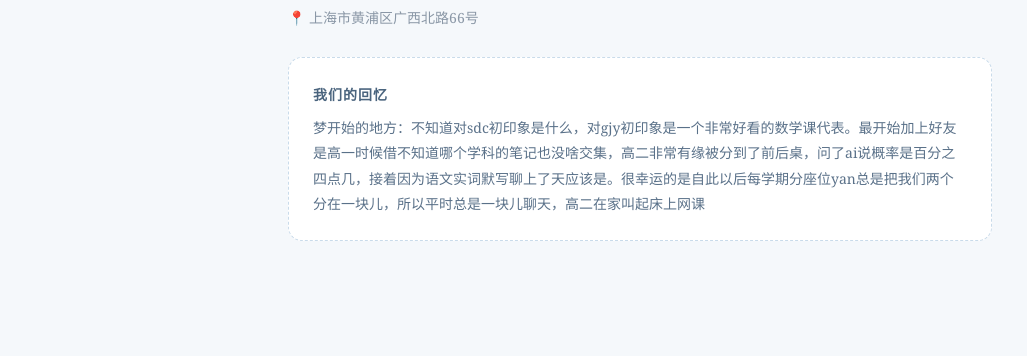
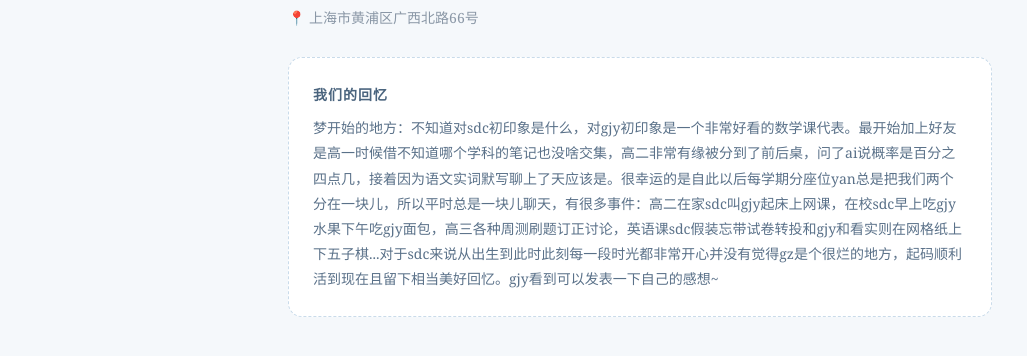
Before and after one commit to Sparks-Shen/G-S, a plain HTML site: page places/上海市格致中学（黄浦校区）.html in a window 1280 px wide. Shown: the part 588-944 px from the top of the page, without its empty margins (0-1027 px from the left). Before the commit the page ends 879 px from the top, so only its background shows below. Drawn offline with Linux system fonts and the light colour scheme.

Commit message:
Update 上海市格致中学（黄浦校区）.html

```diff
--- a/places/上海市格致中学（黄浦校区）.html
+++ b/places/上海市格致中学（黄浦校区）.html
@@ -75,7 +75,7 @@ h1{margin-top:26px;font-size:26px;color:#1a2533;letter-spacing:1px;}
 
   <div class="memo">
     <div class="memo-title">我们的回忆</div>
-    梦开始的地方：不知道对sdc初印象是什么，对gjy初印象是一个非常好看的数学课代表。最开始加上好友是高一时候借不知道哪个学科的笔记也没啥交集，高二非常有缘被分到了前后桌，问了ai说概率是百分之四点几，接着因为语文实词默写聊上了天应该是。很幸运的是自此以后每学期分座位yan总是把我们两个分在一块儿，所以平时总是一块儿聊天，高二在家叫起床上网课
+    梦开始的地方：不知道对sdc初印象是什么，对gjy初印象是一个非常好看的数学课代表。最开始加上好友是高一时候借不知道哪个学科的笔记也没啥交集，高二非常有缘被分到了前后桌，问了ai说概率是百分之四点几，接着因为语文实词默写聊上了天应该是。很幸运的是自此以后每学期分座位yan总是把我们两个分在一块儿，所以平时总是一块儿聊天，有很多事件：高二在家sdc叫gjy起床上网课，在校sdc早上吃gjy水果下午吃gjy面包，高三各种周测刷题订正讨论，英语课sdc假装忘带试卷转投和gjy和看实则在网格纸上下五子棋...对于sdc来说从出生到此时此刻每一段时光都非常开心并没有觉得gz是个很烂的地方，起码顺利活到现在且留下相当美好回忆。gjy看到可以发表一下自己的感想~
   </div>
 </div>
 
```
